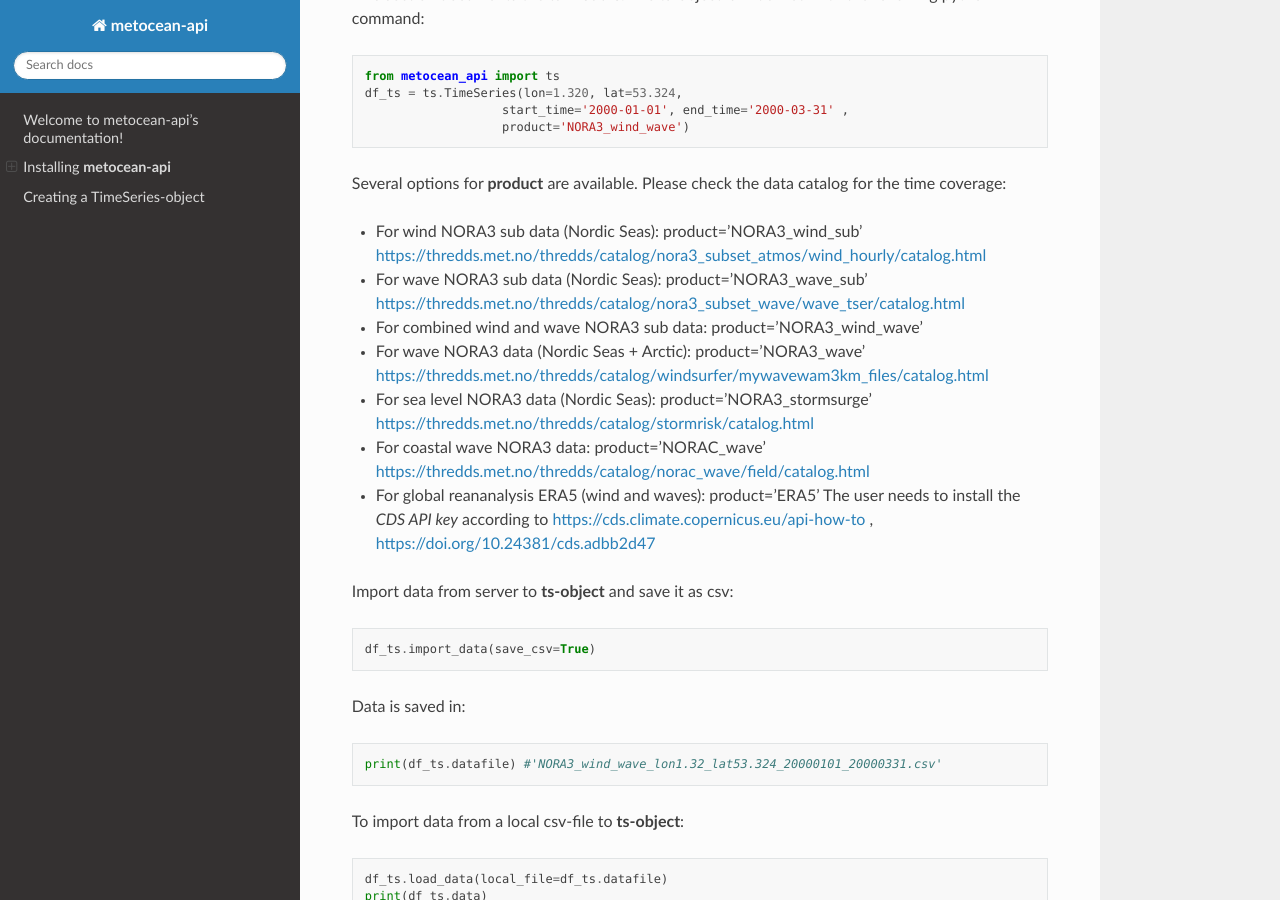
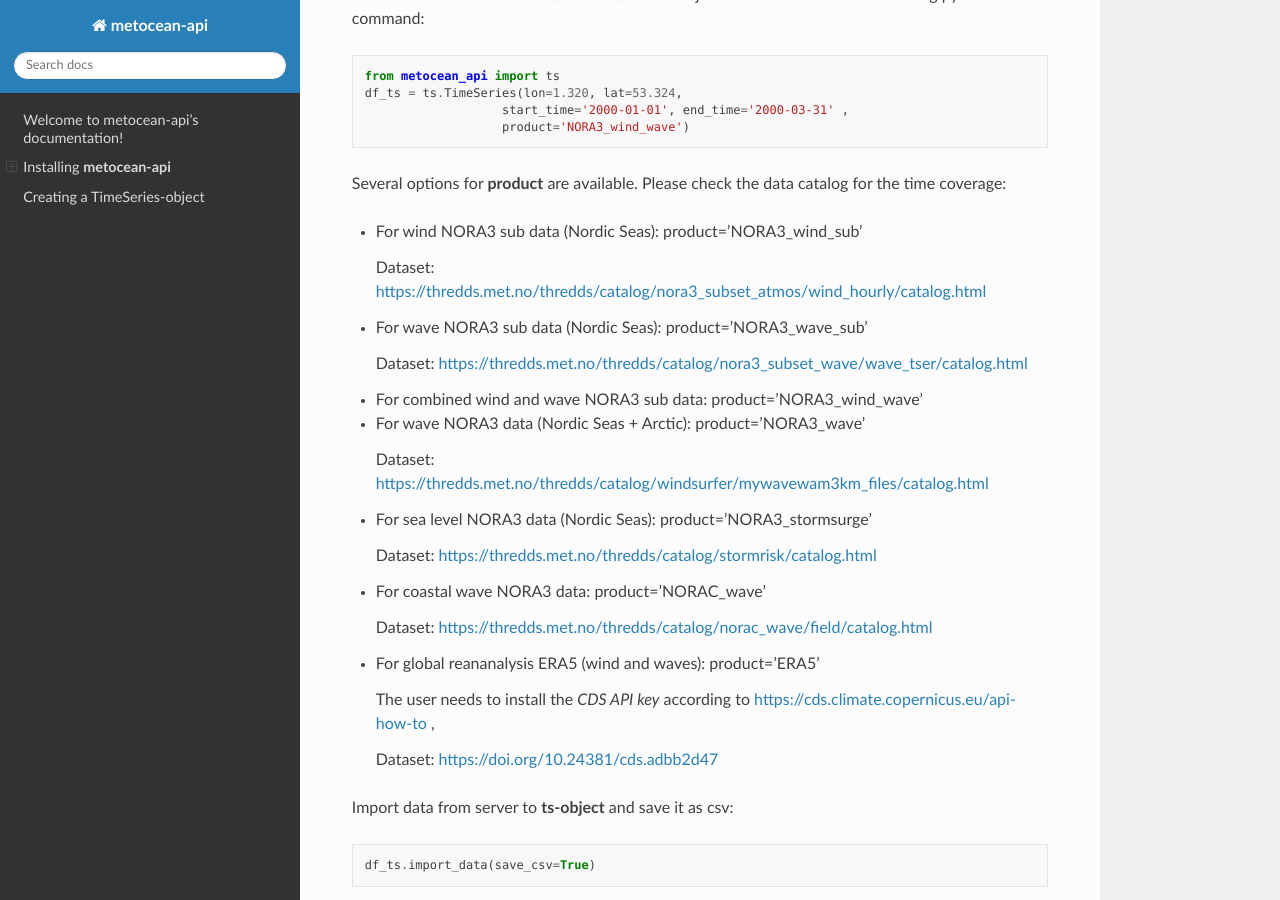
Before and after one commit to MET-OM/metocean-api, a Sphinx documentation site: the page built from docs/index.rst, in a window 1280 px wide and 900 px high, scrolled down 1265 px. Built offline with Sphinx 7.4.7 and the Read the Docs theme 2.0.0, drawn with Linux system fonts in a browser that asks for light colours; some of the changed lines change nothing that is shown.

Commit message:
Update index.rst

```diff
--- a/docs/index.rst
+++ b/docs/index.rst
@@ -68,19 +68,32 @@ This section documents the **ts-module**. The ts-object is initialized with the
 Several options for **product** are available. Please check the data catalog for the time coverage:
 
 * For wind NORA3 sub data (Nordic Seas): product='NORA3_wind_sub'
-  https://thredds.met.no/thredds/catalog/nora3_subset_atmos/wind_hourly/catalog.html
+
+  Dataset: https://thredds.met.no/thredds/catalog/nora3_subset_atmos/wind_hourly/catalog.html
+
 * For wave NORA3 sub data (Nordic Seas): product='NORA3_wave_sub'
-  https://thredds.met.no/thredds/catalog/nora3_subset_wave/wave_tser/catalog.html
+
+  Dataset: https://thredds.met.no/thredds/catalog/nora3_subset_wave/wave_tser/catalog.html
+
 * For combined wind and wave NORA3 sub data: product='NORA3_wind_wave'
+
 * For wave NORA3 data (Nordic Seas + Arctic): product='NORA3_wave'
-  https://thredds.met.no/thredds/catalog/windsurfer/mywavewam3km_files/catalog.html
+
+  Dataset: https://thredds.met.no/thredds/catalog/windsurfer/mywavewam3km_files/catalog.html
+
 * For sea level NORA3 data (Nordic Seas): product='NORA3_stormsurge'
-  https://thredds.met.no/thredds/catalog/stormrisk/catalog.html
+
+  Dataset: https://thredds.met.no/thredds/catalog/stormrisk/catalog.html
+
 * For coastal wave NORA3 data: product='NORAC_wave'
-  https://thredds.met.no/thredds/catalog/norac_wave/field/catalog.html
+
+  Dataset: https://thredds.met.no/thredds/catalog/norac_wave/field/catalog.html
+
 * For global reananalysis ERA5 (wind and waves): product='ERA5'
+
   The user needs to install the *CDS API key* according to https://cds.climate.copernicus.eu/api-how-to ,
-  https://doi.org/10.24381/cds.adbb2d47
+
+  Dataset: https://doi.org/10.24381/cds.adbb2d47
 
 
 Import data from server to **ts-object** and save it as csv:
@@ -103,7 +116,7 @@ To import data from a local csv-file to **ts-object**:
    print(df_ts.data)
 
 .. image:: ts.data0.png
-  :width: 800
+  :width: 900
 
 
 
```
